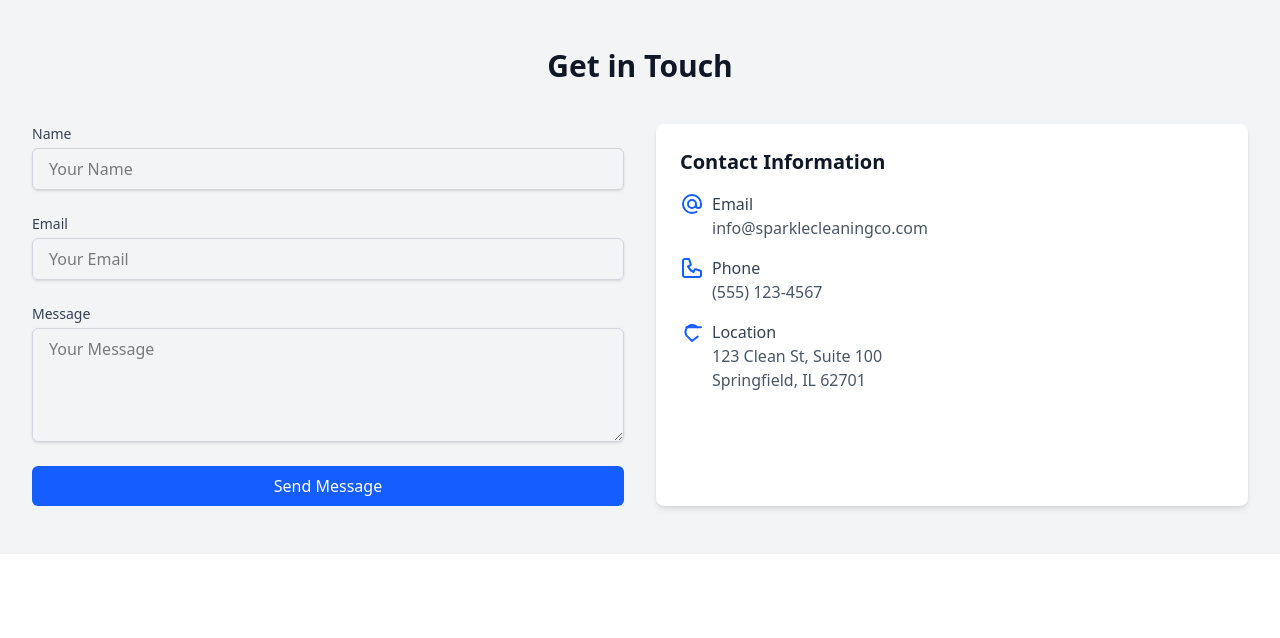
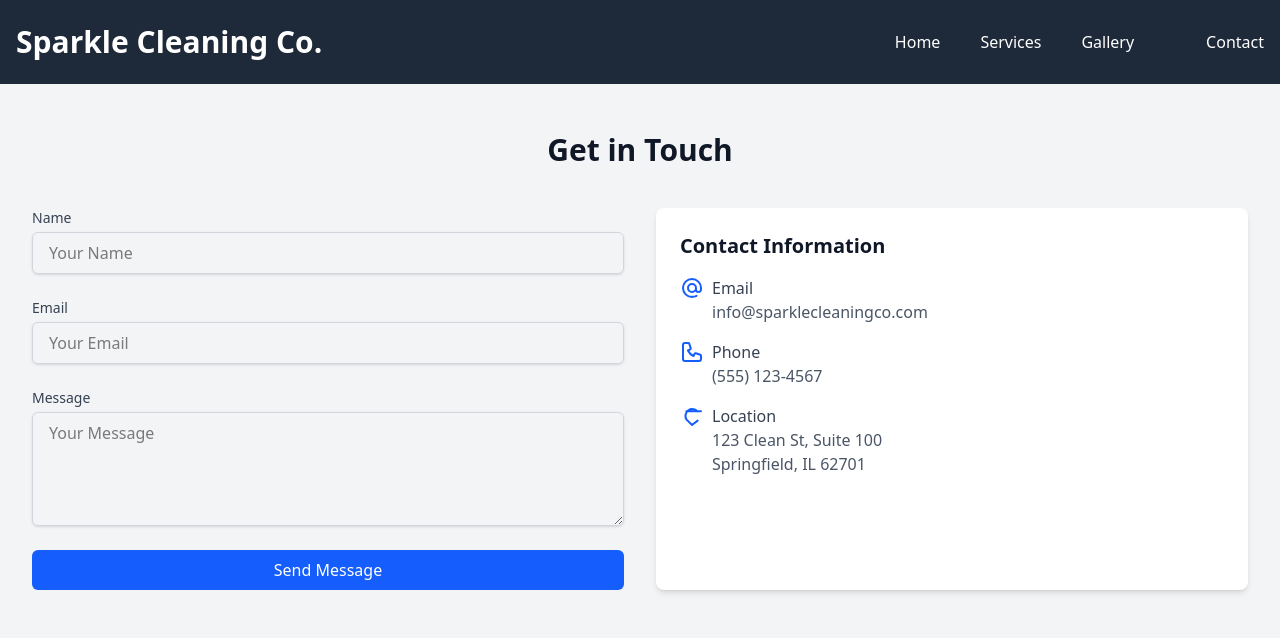
Before and after one commit to alexander784/Cleaning, a Next.js app: page /Info in a window 1280 px wide. Shown: the top 638 px of the page. Built offline with nearby package versions, Linux system fonts and the light colour scheme.

Commit message:
Change folder structure

```diff
--- a/app/components/Header.js
+++ b/app/components/Header.js
@@ -1,41 +1,42 @@
-import React from 'react';
 import Link from "next/link";
 
 export default function Header() {
   return (
-    <header className="text-white">
+    <header className="text-white bg-gray-800 sticky top-0 z-50">
       <div className="max-w-7xl mx-auto px-4 py-6 flex justify-between items-center">
         <h1 className="text-3xl font-bold">Sparkle Cleaning Co.</h1>
-        <nav>
-          <ul className="flex space-x-6">
+        <nav className="flex items-center">
+          <ul className="flex items-center space-x-8">
+            <div className="flex space-x-10">
               <li>
                 <Link
                   href="/"
-                className="text-white cursor-pointer hover:underline transition duration-200"
+                  className="text-white cursor-pointer hover:text-blue-400 transition duration-200"
                 >
                   Home
                 </Link>
               </li>
               <li>
                 <Link
-                href="#services"
-                className="text-white cursor-pointer hover:underline transition duration-200"
+                  href="/services"
+                  className="text-white cursor-pointer hover:text-blue-400 transition duration-200"
                 >
                   Services
                 </Link>
               </li>
               <li>
                 <Link
-                href="#gallery"
-                className="text-white cursor-pointer hover:underline transition duration-200"
+                  href="/gallery"
+                  className="text-white cursor-pointer hover:text-blue-400 transition duration-200"
                 >
                   Gallery
                 </Link>
               </li>
-            <li>
+            </div>
+            <li className="ml-10">
               <Link
-                href="/Info"
-                className="text-white cursor-pointer hover:underline transition duration-200"
+                href="/info"
+                className="text-white cursor-pointer hover:text-orange-400 transition duration-200"
               >
                 Contact
               </Link>
--- a/app/layout.js
+++ b/app/layout.js
@@ -1,5 +1,6 @@
 import { Geist, Geist_Mono } from "next/font/google";
 import "./globals.css";
+import Header from "./components/Header";
 
 const geistSans = Geist({
   variable: "--font-geist-sans",
@@ -12,17 +13,18 @@ const geistMono = Geist_Mono({
 });
 
 export const metadata = {
-  title: "Create Next App",
-  description: "Generated by create next app",
+  title: "Sparkle Cleaning Co.",
+  description: "Professional cleaning services for residential and commercial spaces",
 };
 
 export default function RootLayout({ children }) {
   return (
     <html lang="en">
       <body
-        className={`${geistSans.variable} ${geistMono.variable} antialiased`}
+        className={`${geistSans.variable} ${geistMono.variable} antialiased flex flex-col min-h-screen`}
       >
-        {children}
+        <Header />
+        <main className="flex-1">{children}</main>
       </body>
     </html>
   );
--- a/app/page.js
+++ b/app/page.js
@@ -1,9 +1,8 @@
-import Header from "./components/Header";
 import Hero from "./components/Hero";
-import Services from "./components/Services";
-import Gallery from "./components/Gallery";
+import Services from "./services/page";
 import Contact from "./components/Contact";
 import Footer from "./components/Footer";
+import Gallery from "./Gallery/page";
 
 export default function Home() {
   return (
@@ -12,7 +11,6 @@ export default function Home() {
         className="relative bg-cover bg-center h-screen"
         style={{ backgroundImage: "url('/images/Cleaning.jpg')" }}
       >
-        <Header />
         <Hero />
       </div>
       <Services />
```
Also changed, not shown: app/Gallery/page.js (renamed from app/components/Gallery.js), app/services/page.js (renamed from app/components/Services.js). Lines whose indentation alone changed are shown as unchanged.
